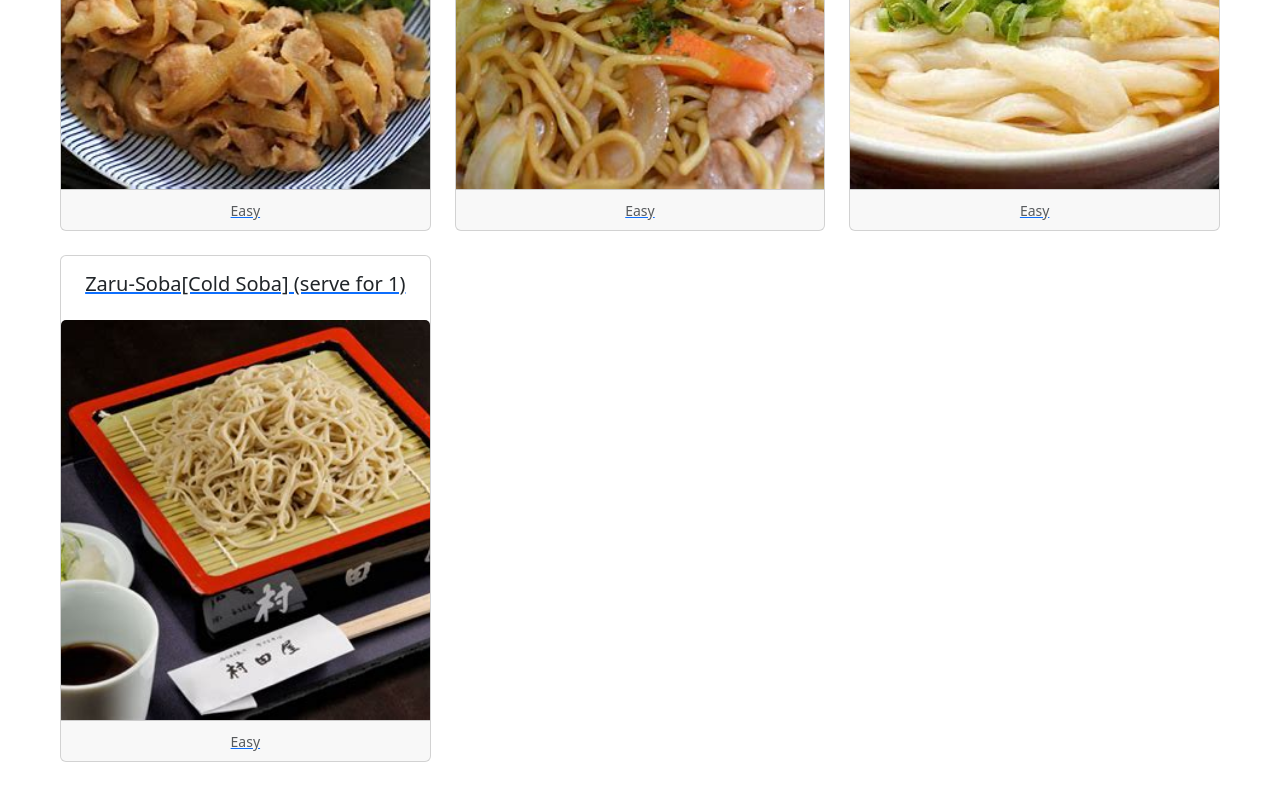
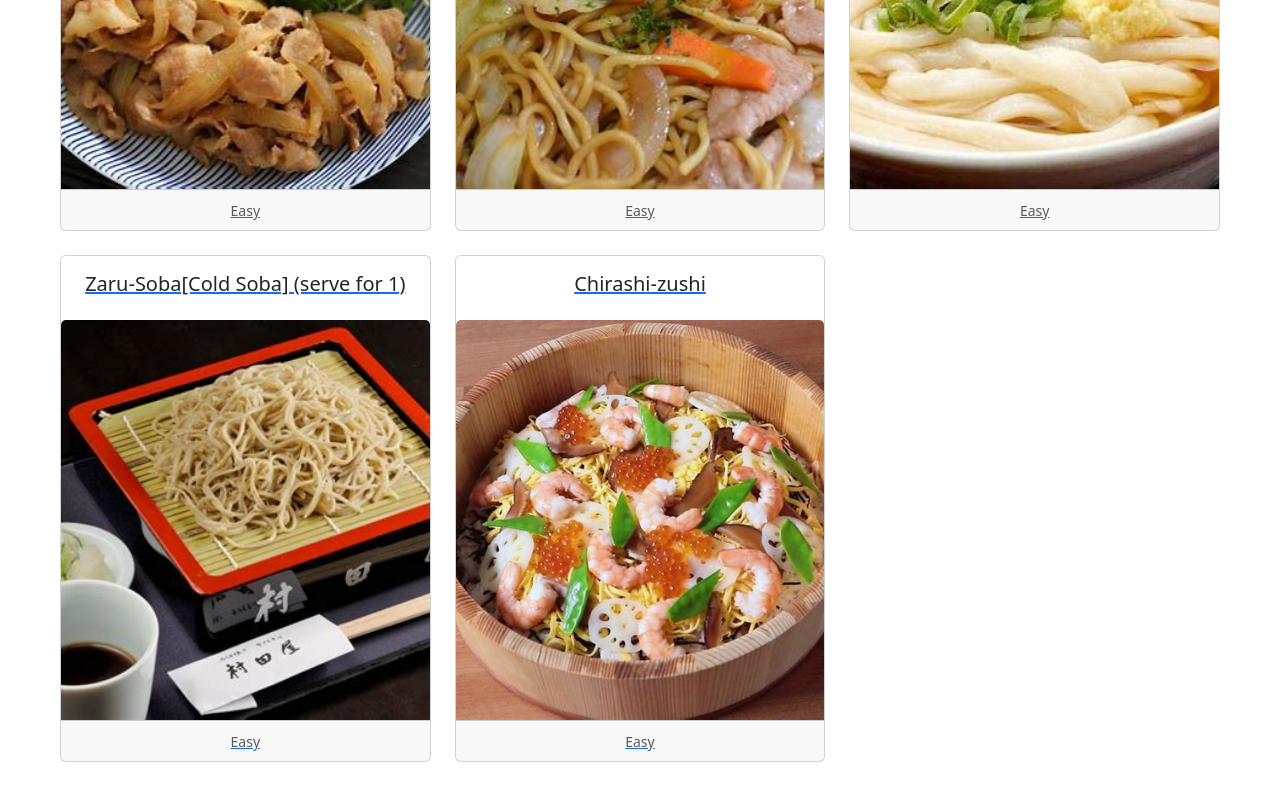
Before and after one commit to KaoriTsushima/japanese-recipes, a React (Create React App) app: page /recipes in a window 1280 px wide. Shown: the part 1267-2067 px from the top of the page. Built offline with nearby package versions, Linux system fonts and the light colour scheme.

Commit message:
added chirashi-zushi recipe

```diff
--- a/src/pages/recipeData.js
+++ b/src/pages/recipeData.js
@@ -5,6 +5,7 @@ import GingerPork from "../resources/ginger-pork.jpg";
 import Yakisoba from "../resources/yakisoba.jpg";
 import Udon from "../resources/udon.jpg";
 import Soba from "../resources/mori-soba.jpg";
+import Chirashi from "../resources/chirashi.jpg";
 
 export const recipeData = [
   {
@@ -168,4 +169,28 @@ export const recipeData = [
       "Enjoy 'Soba-yu'!",
     ],
   },
+  {
+    path: "chirashi",
+    title: "Chirashi-zushi",
+    img: Chirashi,
+    difficulty: "Easy",
+    ingredients: [
+      "Sushi vinegar",
+      "rice",
+      "egg",
+      "sushi-grade fish (e.g. salmon and tuna)",
+      "some seafood (e.g. prawn)",
+    ],
+    steps: [
+      "Make cooked rice",
+      "Move rice into sharow bowl and cool down rice",
+      "After cooling down rice, add 10% of sushi ginegar (e.g. if 100g of rice, add 10ml of sushi vinegar)",
+      "Mix well",
+      "Make scrumble egg",
+      "Boil seafood",
+      "Cut freash fish",
+      "Decolate sushi rice with scrumble egg, fish, and seafood",
+      "Searve and enjoy eating",
+    ],
+  },
 ];
```
Also changed, not shown: src/resources/chirashi.jpg (added).
